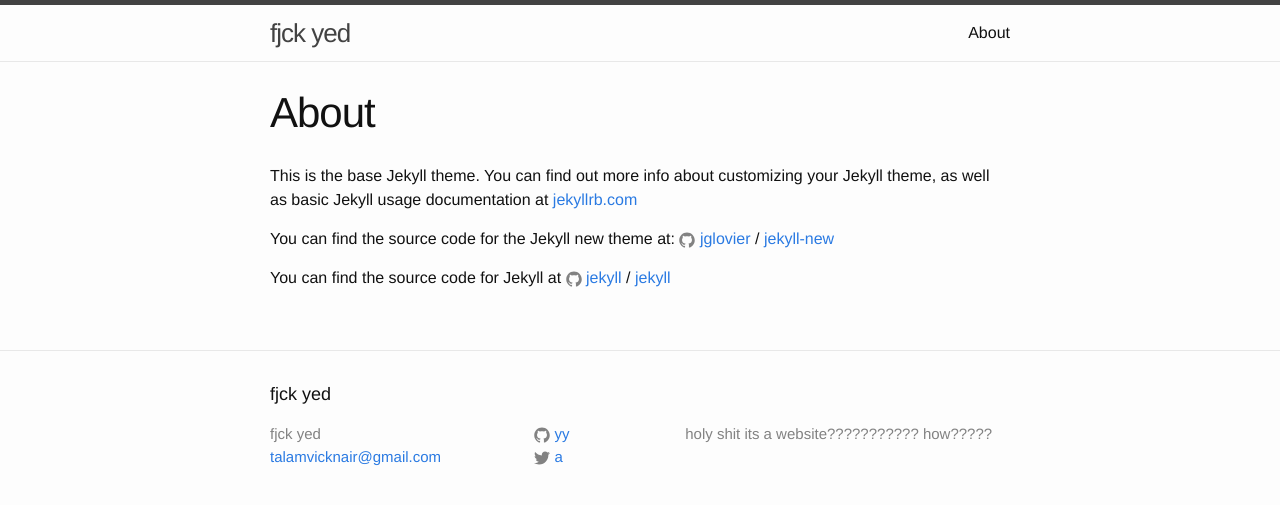
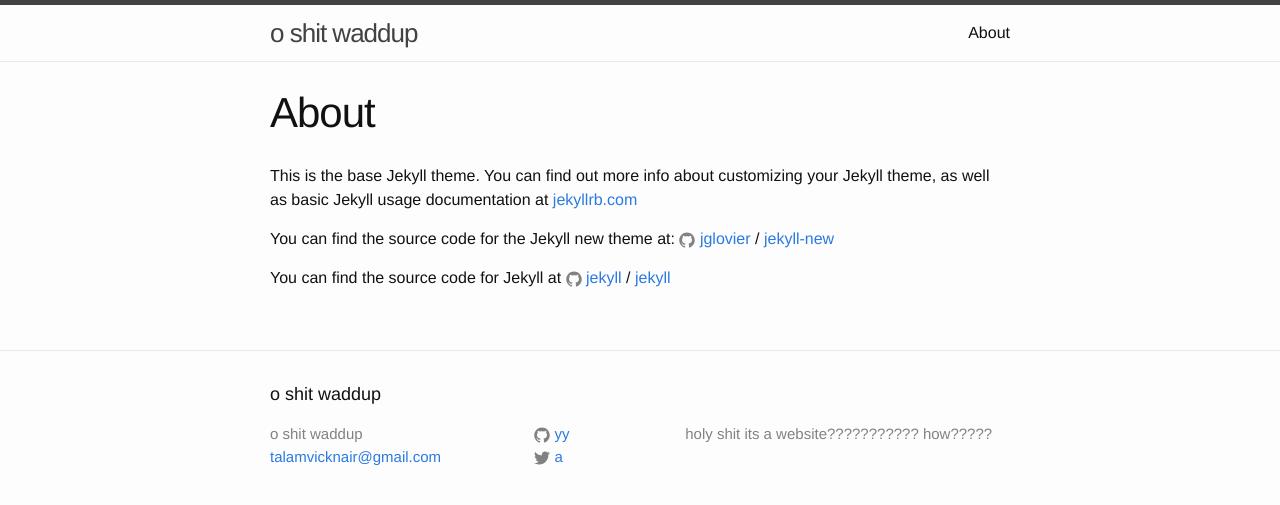
Before and after one commit to jackferrara/jackferrara.github.io, a Jekyll site: the page built from about.md, in a window 1280 px wide. Shown: the top 505 px of the page. Built offline with Jekyll 4.4.1, drawn with Linux system fonts in a browser that asks for light colours.

Commit message:
Update _config.yml

```diff
--- a/_config.yml
+++ b/_config.yml
@@ -6,12 +6,12 @@
 # 'jekyll serve'. If you change this file, please restart the server process.
 
 # Site settings
-title: fjck yed
+title: o shit waddup
 email: talamvicknair@gmail.com
 description: > # this means to ignore newlines until "baseurl:"
   holy shit its a website??????????? how?????
 baseurl: "" # the subpath of your site, e.g. /blog
-url: "http://yourdomain.com" # the base hostname & protocol for your site
+url: "ultra-dweeb-trash.tumblr.com" # the base hostname & protocol for your site
 twitter_username: a
 github_username:  yy
 
```
